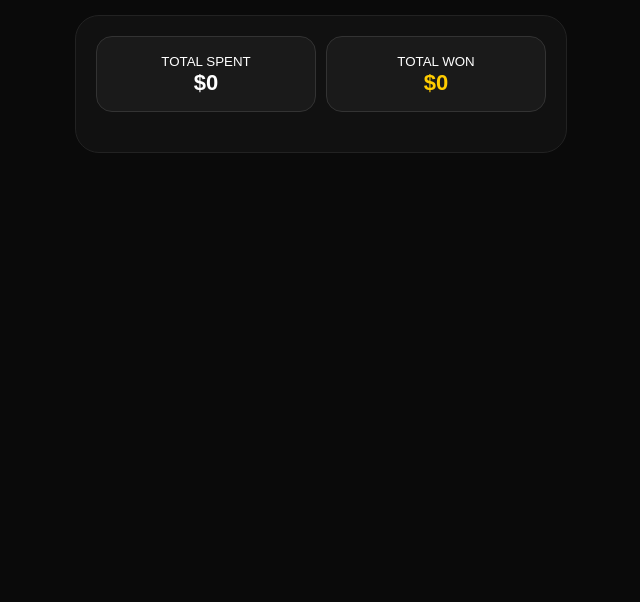
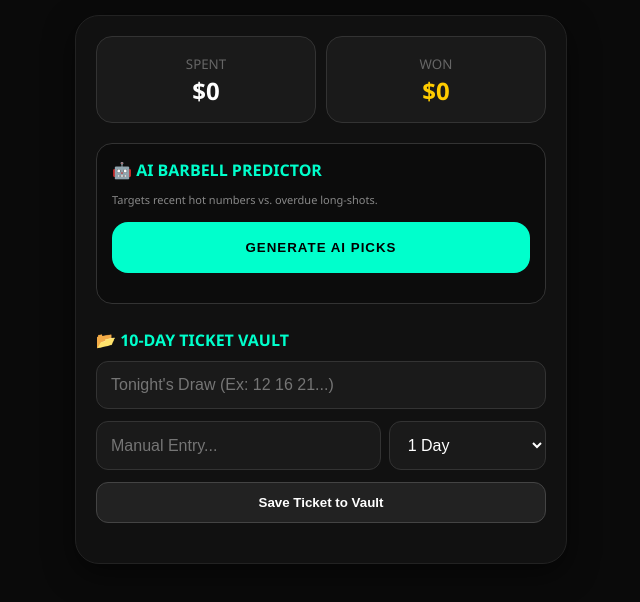
Before and after one commit to rcasey1004/Fantasy-5-Pro-Master-v2.6, a plain HTML site: page index.html in a window 1280 px wide. Shown: the whole page, without its empty margins (319-959 px from the left). Drawn offline with Linux system fonts and the light colour scheme.

Commit message:
Add files via upload

```diff
--- a/index.html
+++ b/index.html
@@ -6,25 +6,86 @@
     <title>F5 Pro Master 2.2</title>
     <link rel="manifest" href="manifest.json">
     <style>
-        :root { --neon: #00ffcc; --gold: #ffcc00; --bg: #0a0a0a; }
-        body { font-family: sans-serif; background: var(--bg); color: white; padding: 15px; margin: 0; }
-        .card { background: #111; padding: 20px; border-radius: 24px; border: 1px solid #222; max-width: 450px; margin: auto; }
+        :root { --neon: #00ffcc; --gold: #ffcc00; --bg: #0a0a0a; --card-bg: #111; }
+        body { font-family: 'Segoe UI', sans-serif; background: var(--bg); color: white; padding: 15px; margin: 0; }
+        .card { background: var(--card-bg); padding: 20px; border-radius: 24px; border: 1px solid #222; max-width: 450px; margin: auto; box-shadow: 0 10px 30px rgba(0,0,0,0.5); }
         .stats { display: flex; gap: 10px; margin-bottom: 20px; }
         .stat-box { flex: 1; background: #1a1a1a; padding: 15px; border-radius: 16px; text-align: center; border: 1px solid #333; }
+        .stat-val { font-size: 24px; font-weight: 900; display: block; }
+
+        /* Generator UI */
+        .gen-section { border: 1px solid #333; border-radius: 16px; padding: 15px; margin-bottom: 20px; background: #0c0c0c; }
+        .strat-btn { background: var(--neon); color: black; border: none; padding: 18px; border-radius: 16px; font-weight: 900; width: 100%; cursor: pointer; text-transform: uppercase; letter-spacing: 1px; }
+        .strat-btn:active { transform: scale(0.98); }
+
+        /* Ticket Display */
         input, select { background: #1a1a1a; border: 1px solid #333; color: white; padding: 14px; border-radius: 12px; width: 100%; box-sizing: border-box; margin-bottom: 12px; font-size: 16px; }
-        button { background: var(--neon); color: black; border: none; padding: 18px; border-radius: 16px; font-weight: 900; width: 100%; cursor: pointer; margin-bottom: 10px; }
         .ticket { background: #161616; padding: 18px; border-radius: 16px; margin-top: 12px; border-left: 6px solid #333; position: relative; }
-        .match-win { border-left-color: var(--neon); background: #00221a; }
+        .match-win { border-left-color: var(--neon); background: linear-gradient(90deg, #00221a 0%, #161616 100%); }
         .match-num { color: var(--neon); font-weight: 900; text-decoration: underline; }
-        .strategy-tag { font-size: 10px; font-weight: bold; padding: 2px 6px; border-radius: 4px; margin-bottom: 5px; display: inline-block; }
+        .strategy-tag { font-size: 10px; font-weight: bold; padding: 3px 8px; border-radius: 6px; margin-bottom: 8px; display: inline-block; text-transform: uppercase; }
+        .log-btn { background: var(--gold); border: none; padding: 10px; border-radius: 8px; font-weight: bold; width: 100%; margin-top: 10px; font-size: 12px; cursor: pointer; }
+        .del-x { position: absolute; right: 15px; top: 15px; color: #444; font-size: 20px; cursor: pointer; }
     </style>
 </head>
 <body>
 
 <div class="card">
     <div class="stats">
-        <div class="stat-box"><small>TOTAL SPENT</small><br><span id="spentDisplay" style="font-size:22px; font-weight:900;">$0</span></div>
-        <div class="stat-box"><small>TOTAL WON</small><br><span id="wonDisplay" style="font-size:22px; font-weight:900; color:var(--gold);">$0</span></div>
+        <div class="stat-box"><small style="color:#666">SPENT</small><span class="stat-val" id="spentDisplay">$0</span></div>
+        <div class="stat-box"><small style="color:#666">WON</small><span class="stat-val" id="wonDisplay" style="color:var(--gold)">$0</span></div>
     </div>
 
-    <h3 style="color:
+    <div class="gen-section">
+        <h3 style="color:var(--neon); margin: 0 0 10px 0; font-size: 16px;">🤖 AI BARBELL PREDICTOR</h3>
+        <p style="font-size: 11px; color: #888; margin-bottom: 15px;">Targets recent hot numbers vs. overdue long-shots.</p>
+        <button class="strat-btn" onclick="generateNeural()">Generate AI Picks</button>
+        <div id="aiPreview" style="margin-top: 15px;"></div>
+    </div>
+
+    <h3 style="color:var(--neon); margin: 25px 0 10px 0; font-size: 16px;">📂 10-DAY TICKET VAULT</h3>
+    <input type="text" id="winDraw" placeholder="Tonight's Draw (Ex: 12 16 21...)" oninput="render()">
+
+    <div style="display: flex; gap: 8px;">
+        <input type="text" id="manualNum" placeholder="Manual Entry..." style="flex: 2;">
+        <select id="duration" style="flex: 1;">
+            <option value="1">1 Day</option>
+            <option value="3">3 Days</option>
+            <option value="10">10 Days</option>
+        </select>
+    </div>
+    <button onclick="addManual()" style="background: #222; color: white; border: 1px solid #444; padding: 12px; border-radius: 12px; width: 100%; font-weight: bold; margin-bottom: 20px;">Save Ticket to Vault</button>
+
+    <div id="list"></div>
+</div>
+
+<script>
+    let vault = JSON.parse(localStorage.getItem('f5_v22_vault') || "[]");
+    let stats = JSON.parse(localStorage.getItem('f5_v22_stats') || '{"spent":0, "won":0}');
+
+    // Register Service Worker for offline use
+    if ('serviceWorker' in navigator) { navigator.serviceWorker.register('sw.js'); }
+
+    function generateNeural() {
+        const preview = document.getElementById('aiPreview');
+        preview.innerHTML = '';
+
+        // Strategy pools based on current Arizona trends
+        const hotPool = [12, 16, 21, 29, 39, 3, 7, 10, 8, 20, 28, 38];
+        const fullRange = Array.from({length: 41}, (_, i) => i + 1);
+        const longShotPool = fullRange.filter(n => !hotPool.includes(n));
+
+        for(let i=0; i<4; i++) {
+            let nums = [];
+            let strat = (i < 2) ? "🔥 TREND" : "🏹 TRAP";
+            let color = (i < 2) ? "var(--neon)" : "var(--gold)";
+
+            while(nums.length < 5) {
+                let pool = (strat === "🔥 TREND") ? hotPool : longShotPool;
+                let n = pool[Math.floor(Math.random() * pool.length)];
+                if(!nums.includes(n)) nums.push(n);
+            }
+            nums.sort((a,b) => a-b);
+
+            preview.innerHTML += `
+                <div
```
Also changed, not shown: manifest.json.
